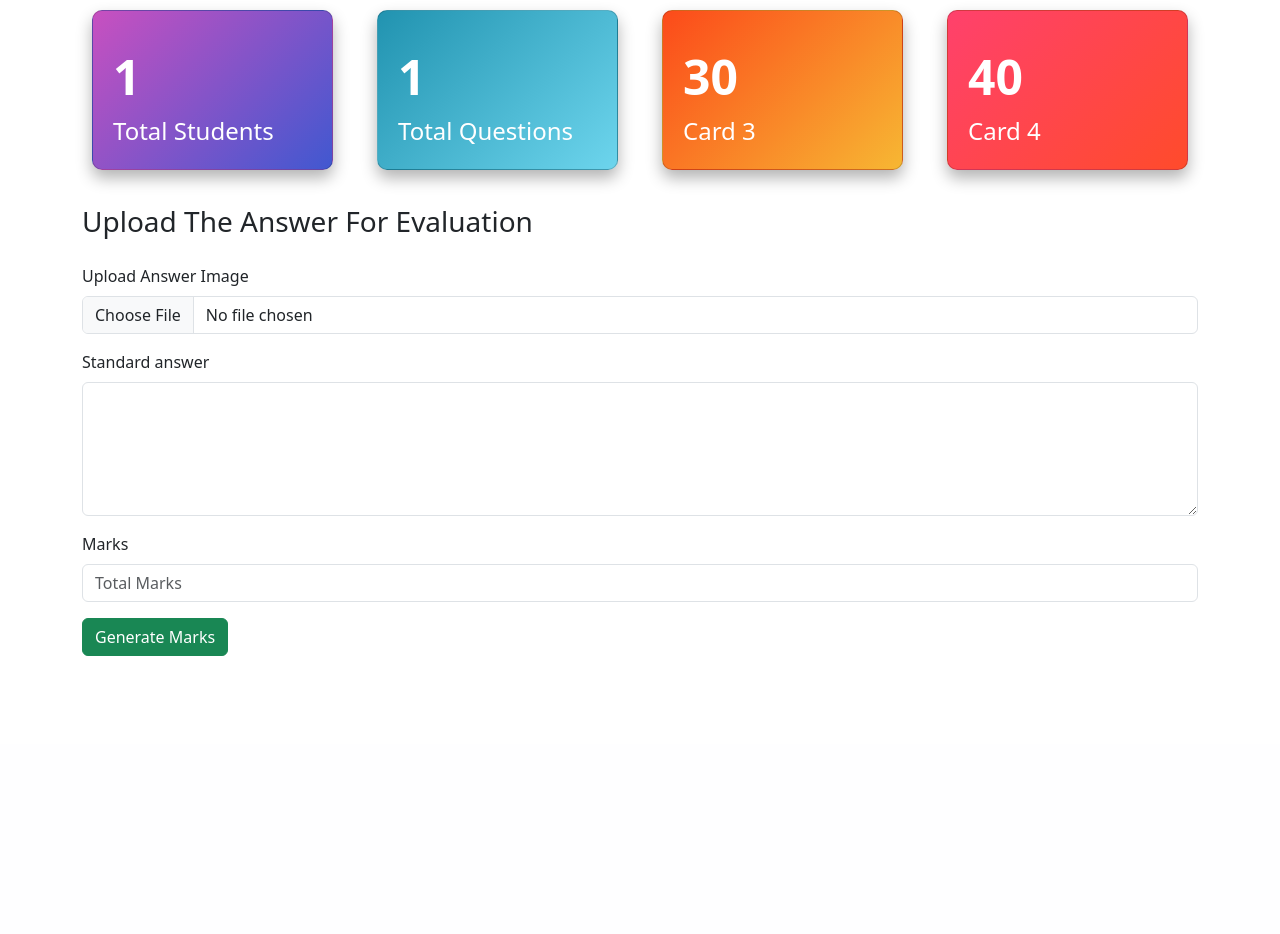
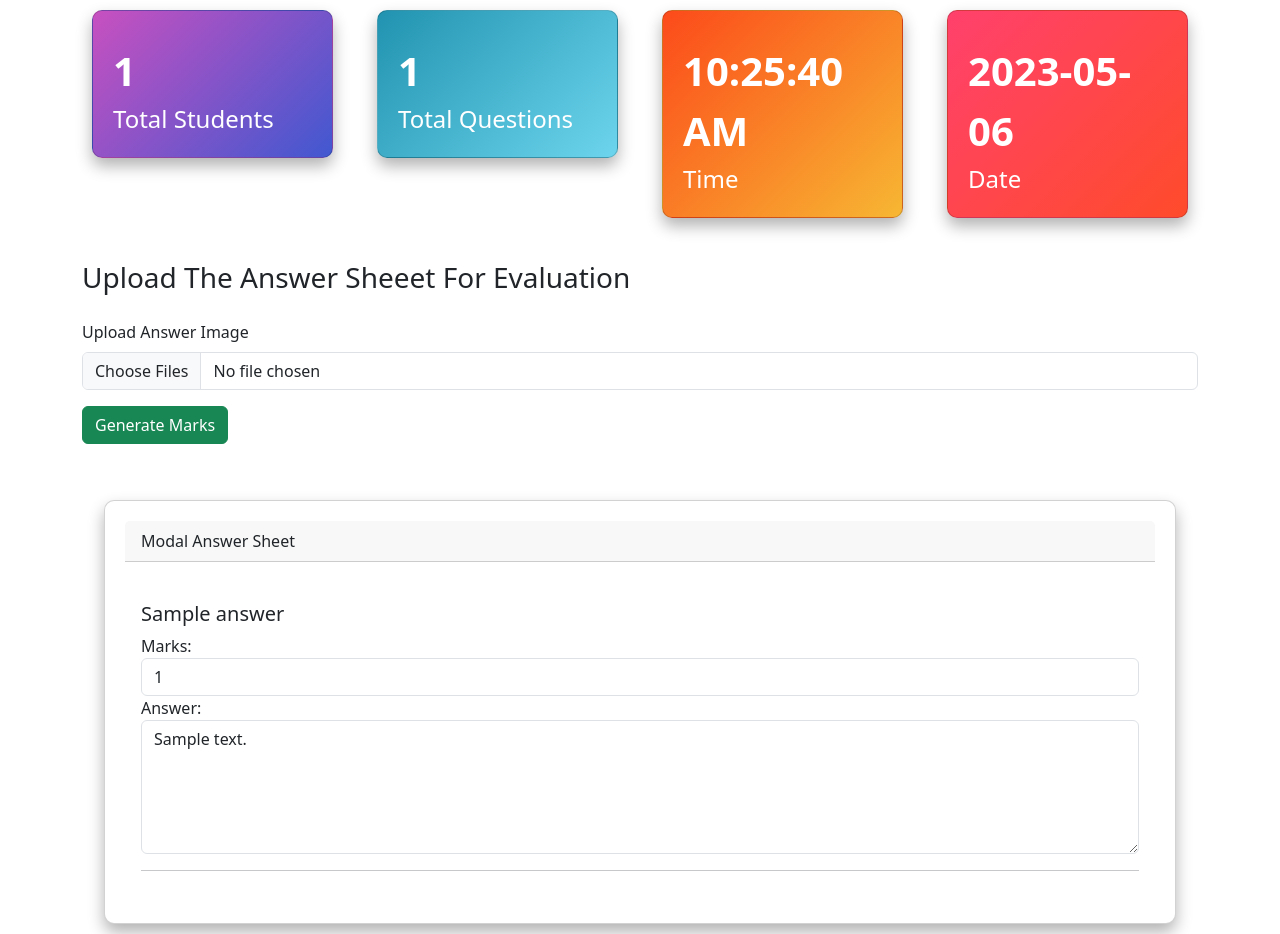
Before and after one commit to KunalPandharkar/Subjective_Analysis, a Flask app: page / in a window 1280 px wide. Shown: the part 56-990 px from the top of the page. Before the commit the page ends 712 px from the top, so only its background shows below. Run offline with Flask 3, Linux system fonts and the light colour scheme; tables that the repository leaves empty hold one stand-in row (values such as "Sample post"); parts of the project's set-up code (start-up, migrations or seed data) failed here and were passed over; some libraries are stand-ins or nearby versions.

Commit message:
Final Submit

```diff
--- a/Templates/addQuestions.html
+++ b/Templates/addQuestions.html
@@ -34,7 +34,7 @@
 <body>
 
     <nav class="top-header navbar navbar-expand-lg navbar-dark bg-primary">
-        <a class="navbar-brand" href="#">Subjective Answer Evaluation</a>
+        <a class="navbar-brand" href="/">Subjective Answer Evaluation</a>
         <button class="navbar-toggler" type="button" data-toggle="collapse" data-target="#navbarNav"
             aria-controls="navbarNav" aria-expanded="false" aria-label="Toggle navigation">
             <span class="navbar-toggler-icon"></span>
--- a/Templates/allresults.html
+++ b/Templates/allresults.html
@@ -54,7 +54,7 @@
 
 <body>
     <nav class="top-header navbar navbar-expand-lg navbar-dark bg-primary">
-        <a class="navbar-brand" href="#">Subjective Answer Evaluation</a>
+        <a class="navbar-brand" href="/">Subjective Answer Evaluation</a>
         <button class="navbar-toggler" type="button" data-toggle="collapse" data-target="#navbarNav"
             aria-controls="navbarNav" aria-expanded="false" aria-label="Toggle navigation">
             <span class="navbar-toggler-icon"></span>
@@ -68,7 +68,7 @@
                     <a class="nav-link" href="{{ url_for('submit_questionpaper') }}">Add Question Paper</a>
                 </li>
                 <li class="nav-item">
-                    <a class="nav-link" href="#">Download Results</a>
+                    <a class="nav-link" href="/allresults">Download Results</a>
                 </li>
 
             </ul>
--- a/Templates/upload.html
+++ b/Templates/upload.html
@@ -10,6 +10,15 @@
 </head>
 
 <style>
+    #current-date::before {
+        content: attr(datetime);
+    }
+
+    #current-date {
+        display: inline-block;
+        font-weight: bold;
+    }
+
     .top-header {
         padding-left: 38px;
     }
@@ -56,7 +65,7 @@
 
     /* Add some style to the count and label */
     .count-label {
-        font-size: 48px;
+        font-size: 40px;
         font-weight: bold;
         margin-top: 10px;
     }
@@ -70,7 +79,7 @@
 
 
     <nav class="top-header navbar navbar-expand-lg navbar-dark bg-primary">
-        <a class="navbar-brand" href="#">Subjective Answer Evaluation</a>
+        <a class="navbar-brand" href="/">Subjective Answer Evaluation</a>
         <button class="navbar-toggler" type="button" data-toggle="collapse" data-target="#navbarNav"
             aria-controls="navbarNav" aria-expanded="false" aria-label="Toggle navigation">
             <span class="navbar-toggler-icon"></span>
@@ -107,27 +116,27 @@
             </div>
             <div class="col-sm-3">
                 <div class="card card-3">
-                    <div class="count-label">30</div>
-                    <div class="label">Card 3</div>
+                    <div class="count-label"><time id="current-time"></time></div>
+                    <div class="label">Time</div>
                 </div>
             </div>
             <div class="col-sm-3">
                 <div class="card card-4">
-                    <div class="count-label">40</div>
-                    <div class="label">Card 4</div>
+                    <div class="count-label"><time id="current-date"></time></div>
+                    <div class="label">Date</div>
                 </div>
             </div>
         </div>
     </div>
-    <div class="bottom-section container">
-        <h1>Upload The Answer For Evaluation</h1>
+    <div class="bottom-section container pt-2">
+        <h1>Upload The Answer Sheeet For Evaluation</h1>
         <form method="post" enctype="multipart/form-data" style="padding-top: 17px;">
 
             <div class="mb-3">
                 <label for="formFile" class="form-label">Upload Answer Image</label>
-                <input class="form-control" type="file" name="file" id="file">
+                <input class="form-control" type="file" name="file" id="file" multiple>
             </div>
-            <div class="mb-3">
+            <!-- <div class="mb-3">
                 <label for="exampleFormControlTextarea1" class="form-label">Standard answer</label>
                 <textarea class="form-control" name="standard_answer" id="standard_answer" rows="5"></textarea>
             </div>
@@ -135,16 +144,68 @@
             <div class="mb-3">
                 <label for="inputPassword2" class="form-label">Marks</label>
                 <input type="number" class="form-control" name="marks" id="marks" placeholder="Total Marks">
-            </div>
+            </div> -->
 
             <button type="submit" value="Submit" class="btn btn-success">Generate Marks</button>
         </form>
     </div>
 
+
+    <div class="bottom-section container pt-2">
+        <div class="container mt-5">
+            <div class="card">
+                <div class="card-header">
+                    Modal Answer Sheet
+                </div>
+                <div class="card-body">
+                    {% for question in questions %}
+                    <h5 class="card-title mt-4">{{question.question}}</h5>
+                    <div class="form-group">
+                        <label for="marks">Marks:</label>
+                        <input type="text" class="form-control" id="marks" name="marks" readonly
+                            value="{{question.question_marks}}">
+                    </div>
+                    <div class="form-group">
+                        <label for="answer">Answer:</label>
+                        <textarea class="form-control" id="answer" name="answer" rows="5"
+                            readonly>{{question.answer}}</textarea>
+                    </div>
+
+                    <hr>
+
+                    {% endfor %}
+                </div>
+            </div>
+        </div>
+    </div>
 </body>
 <script src="https://cdn.jsdelivr.net/npm/bootstrap@5.3.0-alpha3/dist/js/bootstrap.bundle.min.js"
     integrity="sha384-ENjdO4Dr2bkBIFxQpeoTz1HIcje39Wm4jDKdf19U8gI4ddQ3GYNS7NTKfAdVQSZe"
     crossorigin="anonymous"></script>
+
+<script>
+    function updateTime() {
+        var now = new Date();
+        var currentTime = document.getElementById('current-time');
+        currentTime.setAttribute('datetime', now.toISOString());
+        currentTime.textContent = now.toLocaleTimeString();
+    }
+
+    // Update the time element every second
+    setInterval(updateTime, 1000);
+
+    function updateDate() {
+        var now = new Date();
+        var currentDate = document.getElementById('current-date');
+        currentDate.setAttribute('datetime', now.toISOString().split('T')[0]); // Extract only the date portion
+        // currentDate.textContent = now.toLocaleDateString();
+    }
+
+    // Update the date element every second
+    setInterval(updateDate, 1000);
+
+
+</script>
 </body>
 
 </html>
--- a/app.py
+++ b/app.py
@@ -36,32 +36,42 @@ class QuestionAnswers(db.Model):
 def upload_file():
     if request.method == 'POST':
         # Get the uploaded image file
-        uploaded_file = request.files['file']
-        image_path = 'static/images/' + uploaded_file.filename
-        uploaded_file.save(image_path)
+        # uploaded_file = request.files['file']
+        uploaded_files = request.files.getlist('file')
+
+
+        ans_text = ''
+
+        for uploaded_file in uploaded_files:
+            all_text = ''
+            image_path = 'static/images/' + uploaded_file.filename
+            uploaded_file.save(image_path)
 
         # Get the standard answer and marks
-        standard_answer = request.form['standard_answer']
-        marks = int(request.form['marks'])
+        # standard_answer = request.form['standard_answer']
+        # marks = int(request.form['marks'])
 
-        #Process Image
-        os.environ['GOOGLE_APPLICATION_CREDENTIALS'] = r'Google_Key.json'
-        client = vision_v1.ImageAnnotatorClient()
+            #Process Image
+            os.environ['GOOGLE_APPLICATION_CREDENTIALS'] = r'Google_Key.json'
+            client = vision_v1.ImageAnnotatorClient()
 
-        with io.open(os.path.join(image_path),'rb') as image_file:
-            content = image_file.read()
+            with io.open(os.path.join(image_path),'rb') as image_file:
+                content = image_file.read()
 
-        image = vision_v1.types.Image(content=content)
+            image = vision_v1.types.Image(content=content)
 
-        response = client.text_detection(image=image)
-        texts = response.text_annotations
-        # Concatenate only the first item in the texts list
-        all_text = texts[0].description if len(texts) > 0 else ''
+            response = client.text_detection(image=image)
+            texts = response.text_annotations
+            # Concatenate only the first item in the texts list
+            all_text = texts[0].description if len(texts) > 0 else ''
 
-        all_text = all_text.replace('\n', ' ')
+            all_text = all_text.replace('\n', ' ')
+            ans_text = ans_text + all_text
 
-        print(all_text)
 
+        print(ans_text)
+
+        all_text = ans_text
         str_ans = all_text
         questions = {}
         index = 1
@@ -90,25 +100,25 @@ def upload_file():
                         j += 1
                     questions[index] = temp_str
 
+
+        print("================================================================")
         print(questions)
-
-
 
         # Using replace() method to remove spaces
         output_str = all_text
 
         # output_str = output_str.lower()
-        print(output_str)
+        # print(output_str)
 
         # Using regular expression to extract roll number
         # Using regular expressions to extract roll number, name, and subject
-        roll_pattern = r'BE\d{2}S\d{2}F\d{3}'
+        roll_pattern = r"\bBE\d+\w*"
         roll_match = re.search(roll_pattern, output_str)
 
         roll_number = 0
 
         if roll_match:
-            roll_number = roll_match.group()
+            roll_number = roll_match.group(0)
         else:
             print("No roll number found in the input string.")
 
@@ -121,12 +131,13 @@ def upload_file():
         total_question_marks = 0
 
         for key,value in questions.items():
-            print('here-' ,value)
+            # print('here-' ,value)
             # Define two sample answers
             answer_1 = str(value)
             answer_2 = answers_db[question_index].answer
 
-            question_index += 1
+
+
 
             # Preprocess the text by removing punctuation and converting to lowercase
             translator = str.maketrans('', '', string.punctuation)
@@ -159,6 +170,8 @@ def upload_file():
 
             marks_scored += student_marks
 
+            # print("compare - ",answer_1," with - ", answer_2," marks scored - ",marks_scored," percetnage correct - ", percentage_correct)
+            question_index += 1
         print("total makrs scored - ",marks_scored)
 
 
@@ -166,6 +179,8 @@ def upload_file():
         student = Student(roll=roll_number, marks=marks_scored,total_marks=total_question_marks)
         db.session.add(student)
         db.session.commit()
+
+
 
         percentage_student = round((marks_scored/ total_question_marks) * 100)
 
@@ -184,12 +199,13 @@ def upload_file():
 
 
         # Render the HTML template with the uploaded image file, textarea, and pie chart
-        return render_template('result.html', image_path=image_path, student_marks=marks_scored, chart_path=chart_path,total_marks=total_question_marks,student_percentage=percentage_student,roll_number=roll_number)
+        return render_template('result.html', image_path=uploaded_files, student_marks=marks_scored, chart_path=chart_path,total_marks=total_question_marks,student_percentage=percentage_student,roll_number=roll_number)
     student_count = db.session.query(Student).count()
     questions_count = db.session.query(QuestionAnswers).count()
+    questions = QuestionAnswers.query.all()
 
 
-    return render_template('upload.html',questions_count=questions_count,student_count=student_count)
+    return render_template('upload.html',questions_count=questions_count,student_count=student_count,questions=questions)
 
 
 # Define a route to handle form submission
```
Also changed, not shown: Templates/result.html (+51 -7 lines), static/images/WhatsApp Image 2023-05-06 at 10.37.57.jpg (added), static/images/chart.png, static/images/page_1.jpg (added), static/images/page_2.jpg (added), static/images/page_3.jpg (added), static/images/page_4.jpg (added).
